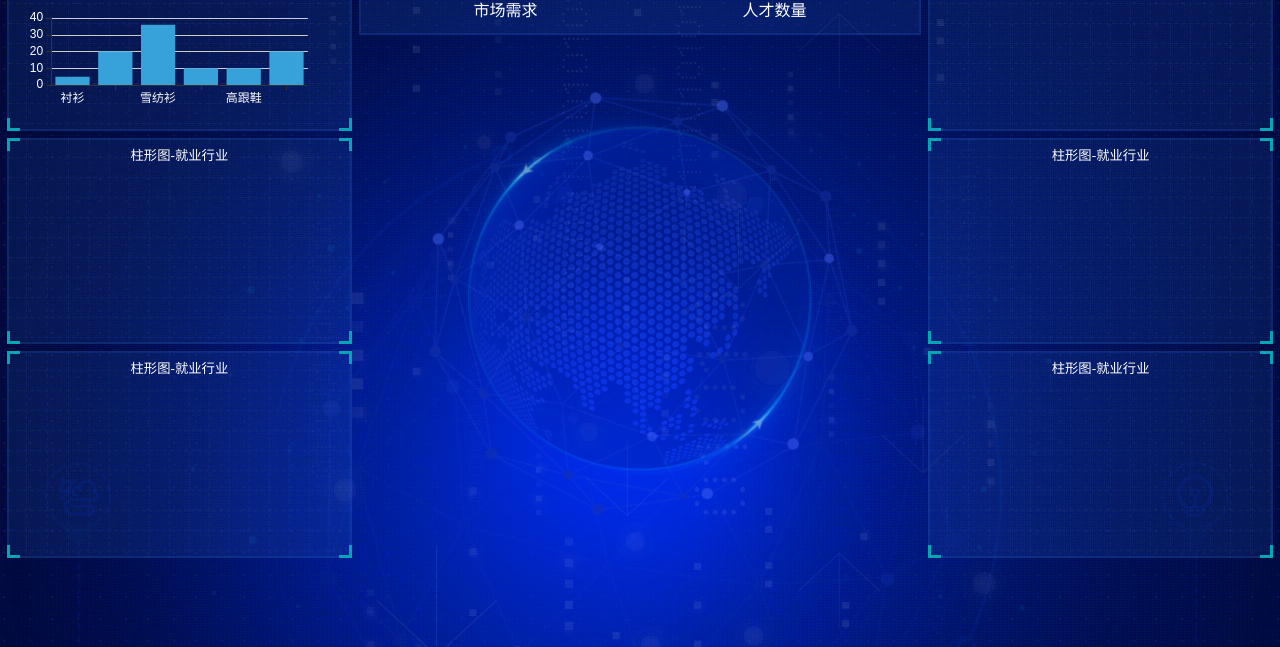
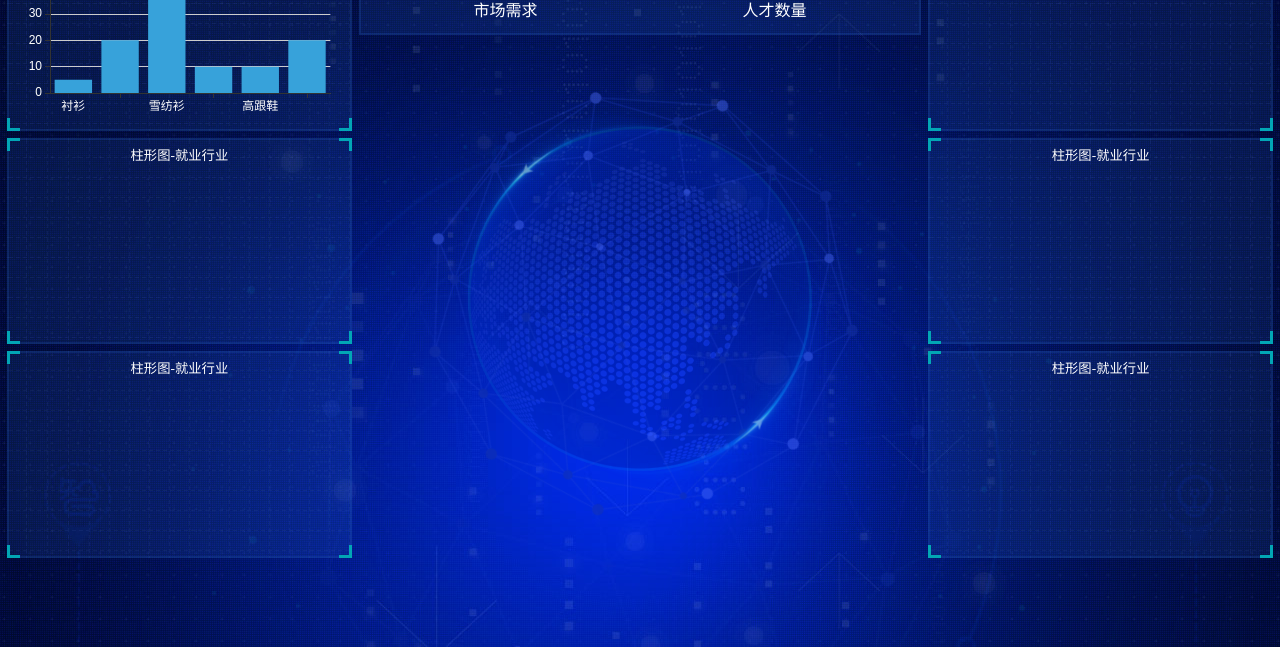
Before and after one commit to Black-Jacki/ECharts_Demo1, a plain HTML site: page index.html in a window 1280 px wide. Shown: the part 153-800 px from the top of the page. Drawn offline with Linux system fonts and the light colour scheme.

Commit message:
增加柱状图

```diff
--- a/css/index.scss
+++ b/css/index.scss
@@ -16,6 +16,7 @@ body {
     width: 100vw;
     height: 100vh;
     line-height: 1.15;
+    overflow:hidden;
 }
 
 header {
@@ -132,6 +133,7 @@ header {
 
         .chart {
             height: 3.5rem;
+            padding-top: 20px;
         }
     }
 }
--- a/index.html
+++ b/index.html
@@ -16,7 +16,6 @@
     <section class="mainbox">
         <div class="column">
             <div class="panel bar">
-                <h2>柱形图-就业行业</h2>
                 <div id="left-top" class="chart"></div>
                 <div class="panel-footer"></div>
             </div>
@@ -85,7 +84,7 @@
                 color: '#fff',
             },
             title: {
-                text: 'ECharts 入门示例',
+                text: 'ECharts 柱形图',
                 textStyle: {
                     color: '#fff',
                 },
@@ -96,6 +95,13 @@
                 textStyle: {
                     color: '#fff',
                 },
+            },
+            grid: {
+                left: '3%',
+                right: '3%',
+                top: '25%',
+                bottom: '0%',
+                containLabel: true
             },
             xAxis: {
                 data: ["衬衫", "羊毛衫", "雪纺衫", "裤子", "高跟鞋", "袜子"]
```
Also changed, not shown: css/dist/index.css.
